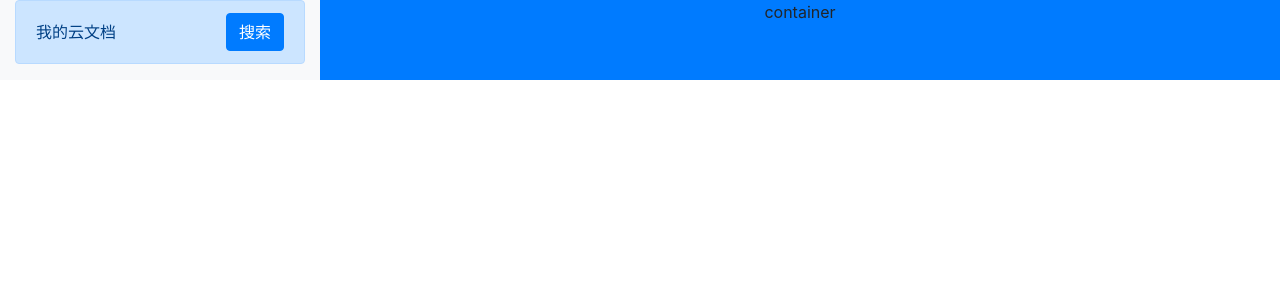
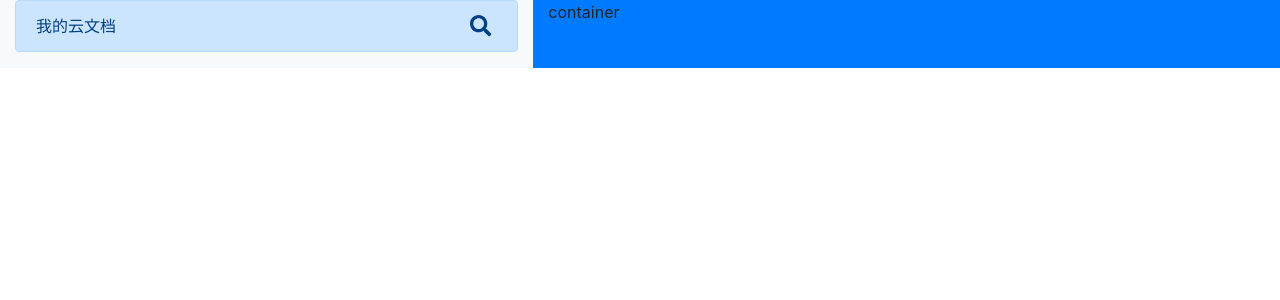
Before and after one commit to BetaCatPro/md-manager, a React (Create React App) app: page / in a window 1280 px wide. Shown: the top 300 px of the page. Built offline with nearby package versions, Linux system fonts and the light colour scheme.

Commit message:
完成FileSearch组件

```diff
--- a/package.json
+++ b/package.json
@@ -4,6 +4,9 @@
   "main": "main.js",
   "private": true,
   "dependencies": {
+    "@fortawesome/fontawesome-svg-core": "^1.2.28",
+    "@fortawesome/free-solid-svg-icons": "^5.13.0",
+    "@fortawesome/react-fontawesome": "^0.1.9",
     "@testing-library/jest-dom": "^4.2.4",
     "@testing-library/react": "^9.3.2",
     "@testing-library/user-event": "^7.1.2",
--- a/src/App.css
+++ b/src/App.css
@@ -1,38 +1,5 @@
-.App {
-  text-align: center;
+.icon-btn {
+    background: none;
+    border: none;
+    color: inherit;
 }
-
-.App-logo {
-  height: 40vmin;
-  pointer-events: none;
-}
-
-@media (prefers-reduced-motion: no-preference) {
-  .App-logo {
-    animation: App-logo-spin infinite 20s linear;
-  }
-}
-
-.App-header {
-  background-color: #282c34;
-  min-height: 100vh;
-  display: flex;
-  flex-direction: column;
-  align-items: center;
-  justify-content: center;
-  font-size: calc(10px + 2vmin);
-  color: white;
-}
-
-.App-link {
-  color: #61dafb;
-}
-
-@keyframes App-logo-spin {
-  from {
-    transform: rotate(0deg);
-  }
-  to {
-    transform: rotate(360deg);
-  }
-}
--- a/src/App.js
+++ b/src/App.js
@@ -7,13 +7,13 @@ function App() {
     return (
         <div className="App container-fluid">
             <div className="row">
-                <div className="col-3 bg-light left-pannel">
+                <div className="col-5 bg-light left-pannel">
                     <FileSearch
                         title="我的云文档"
                         onFileSearch={()=>{}}
                     />
                 </div>
-                <div className="col-9 bg-primary right-pannel">
+                <div className="col-7 bg-primary right-pannel">
                     <p>container</p>
                 </div>
             </div>
--- a/src/components/FileSearch.js
+++ b/src/components/FileSearch.js
@@ -1,8 +1,40 @@
-import React, { useState } from 'react'
+import React, { useState, useEffect, useRef } from 'react'
+import { FontAwesomeIcon } from '@fortawesome/react-fontawesome'
+import { faSearch, faTimes } from '@fortawesome/free-solid-svg-icons'
+
+import PropTypes from 'prop-types'
 
 const FileSearch = ({title, onFileSearch}) => {
-    const [ inputActive, setinputActive ] = useState(false)
+    const [ inputActive, setInputActive ] = useState(false)
     const [ value, setValue ] = useState('')
+    const node = useRef(null)
+
+    const closeSearch = (e) => {
+        e.preventDefault()
+        setInputActive(false)
+        setValue('')
+    }
+
+    useEffect(() => {
+        const handleInputEvent = (event) => {
+            const { keyCode } = event
+            if(keyCode === 13 && inputActive) {
+                onFileSearch(value)
+            } else if(keyCode === 27 && inputActive) {
+                closeSearch(event)
+            }
+        }
+        document.addEventListener('keyup', handleInputEvent)
+        return () => {
+            document.removeEventListener('keyup', handleInputEvent)
+        }
+    })
+
+    useEffect(() => {
+        if(inputActive) {
+            node.current.focus()
+        }
+    }, [inputActive])
 
     return (
         <div className="alert alert-primary">
@@ -11,26 +43,37 @@ const FileSearch = ({title, onFileSearch}) => {
                 <div className="d-flex justify-content-between align-items-center">
                     <span>{title}</span>
                     <button
-                        className="btn btn-primary"
+                        className="icon-btn"
                         type="button"
-                        onClick={()=>{setinputActive(true)}}
-                    >搜索
+                        onClick={()=>{setInputActive(true)}}
+                    >
+                        <FontAwesomeIcon
+                            icon={faSearch}
+                            size="lg"
+                            title="搜索"
+                        />
                     </button>
                 </div>
             }
             {
                 inputActive &&
-                <div className="row">
+                <div className="d-flex justify-content-between align-items-center">
                     <input
-                        className="form-control col-8"
+                        className="form-control"
                         value={value}
+                        ref={node}
                         onChange={(e)=>{setValue(e.target.value)}}
                     />
                     <button
-                        className="btn btn-primary col-4"
+                        className="icon-btn"
                         type="button"
-                        onClick={()=>{setinputActive(true)}}
-                    >搜索
+                        onClick={closeSearch}
+                    >
+                        <FontAwesomeIcon
+                            icon={faTimes}
+                            title="关闭"
+                            size="lg"
+                        />
                     </button>
                 </div>
             }
@@ -38,4 +81,13 @@ const FileSearch = ({title, onFileSearch}) => {
     )
 }
 
+FileSearch.propTypes = {
+    title: PropTypes.string,
+    onFileSearch: PropTypes.func.isRequired
+}
+
+FileSearch.defaultProps = {
+    title: '我的云文档'
+}
+
 export default FileSearch
```
Also changed, not shown: 1 other file (tests, documents, lock files or other folders).
